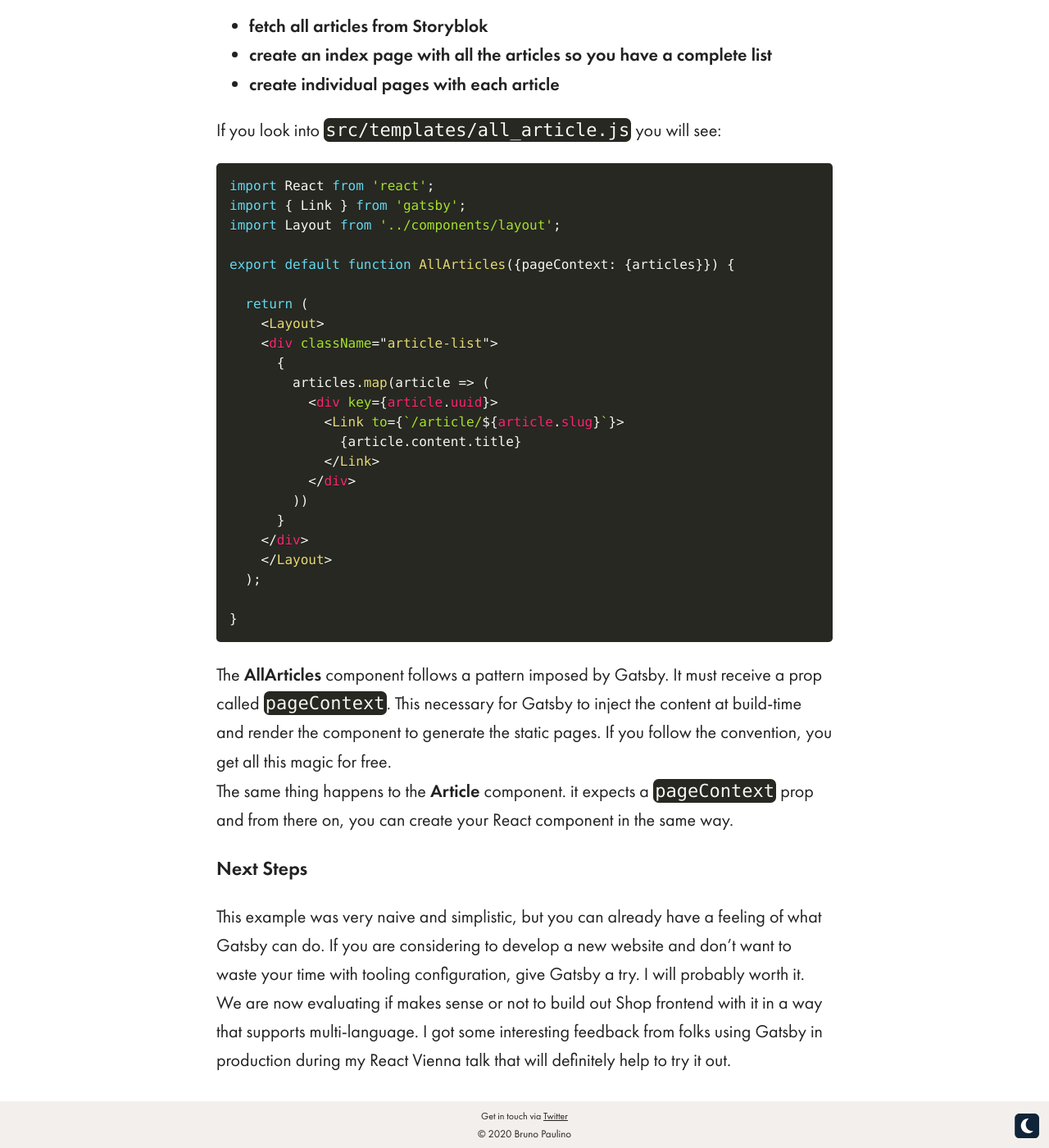
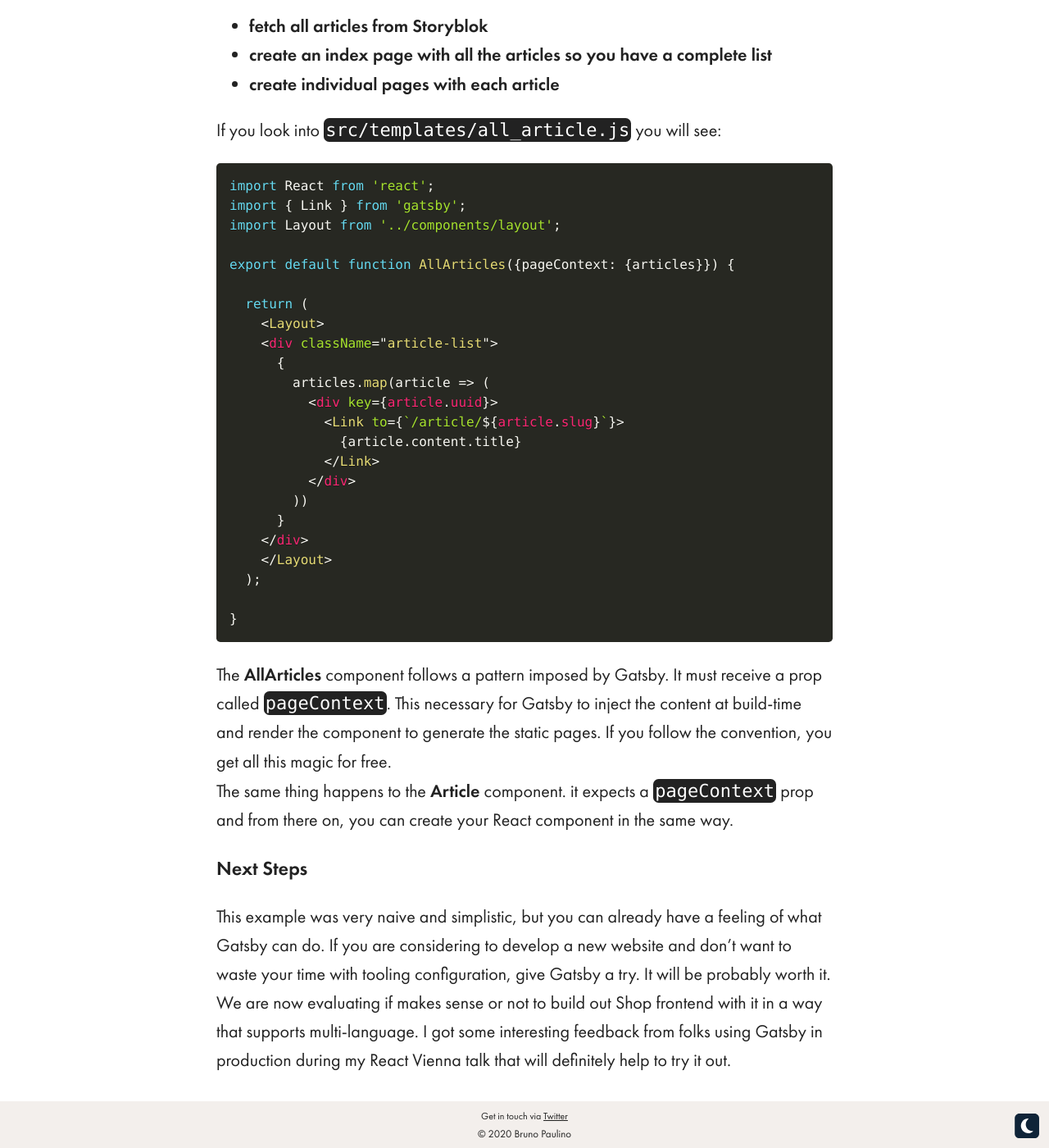
Before and after one commit to brunojppb/brunojppb.github.io, a Jekyll site: the page built from _posts/2020-02-26-rapid-prototyping-with-gatsby-js.md, in a window 1280 px wide and 1400 px high, scrolled down 8807 px. Shown: the whole window at 82% size. Built offline with Jekyll 4.4.1, drawn with Linux system fonts in a browser that asks for light colours; some of the changed text lies outside the part shown.

Commit message:
update Prism library and fix some typos

```diff
--- a/_posts/2020-02-26-rapid-prototyping-with-gatsby-js.md
+++ b/_posts/2020-02-26-rapid-prototyping-with-gatsby-js.md
@@ -180,5 +180,5 @@
 
 ## Next Steps
 
-This example was very naive and simplistic, but you can already have a feeling of what Gatsby can do. If you are considering to develop a new website and don't want to waste your time with tooling configuration, give Gatsby a try. I will probably worth it.
+This example was very naive and simplistic, but you can already have a feeling of what Gatsby can do. If you are considering to develop a new website and don't want to waste your time with tooling configuration, give Gatsby a try. It will be probably worth it.
 We are now evaluating if makes sense or not to build out Shop frontend with it in a way that supports multi-language. I got some interesting feedback from folks using Gatsby in production during my React Vienna talk that will definitely help to try it out.
--- a/_sass/lib/prism.scss
+++ b/_sass/lib/prism.scss
@@ -1,10 +1,16 @@
-/* PrismJS 1.17.1
-https://prismjs.com/download.html#themes=prism-okaidia&languages=markup+css+clike+javascript+c+bash+cpp+ruby+css-extras+markup-templating+docker+elixir+erb+git+go+graphql+java+scala+markdown+json+jsonp+kotlin+liquid+makefile+js-templates+typescript+nginx+objectivec+sql+properties+scss+python+js-extras+jsx+robot-framework+rust+sass+turtle+swift+yaml+haml+sparql+tsx+regex+wasm+xquery&plugins=line-numbers */
+/* PrismJS 1.19.0
+https://prismjs.com/download.html#themes=prism-okaidia&languages=markup+css+clike+javascript+bash+c+docker+elixir+git+go+graphql+java+nginx+objectivec+plsql+jsx+tsx+ruby+rust+scss+scala+sql+swift+typescript+yaml */
 /**
  * okaidia theme for JavaScript, CSS and HTML
  * Loosely based on Monokai textmate theme by http://www.monokai.nl/
  * @author ocodia
  */
+
+ code.highlighter-rouge, code.highlighter-rouge.language-plaintext {
+  font-size: inherit;
+  background-color: #222;
+  color: white;
+}
 
 code[class*="language-"],
 pre[class*="language-"] {
@@ -61,7 +67,7 @@
 	color: #f8f8f2;
 }
 
- .namespace {
+.token.namespace {
 	opacity: .7;
 }
 
@@ -123,45 +129,3 @@
 .token.entity {
 	cursor: help;
 }
-
- pre[class*="language-"].line-numbers {
-	 position: relative;
-	 padding-left: 3.8em;
-	 counter-reset: linenumber;
- }
-
- pre[class*="language-"].line-numbers > code {
-	 position: relative;
-	 white-space: inherit;
- }
-
- .line-numbers .line-numbers-rows {
-	 position: absolute;
-	 pointer-events: none;
-	 top: 0;
-	 font-size: 100%;
-	 left: -3.8em;
-	 width: 3em; /* works for line-numbers below 1000 lines */
-	 letter-spacing: -1px;
-	 border-right: 1px solid #999;
-
-	 -webkit-user-select: none;
-	 -moz-user-select: none;
-	 -ms-user-select: none;
-	 user-select: none;
-
- }
-
-	 .line-numbers-rows > span {
-		 pointer-events: none;
-		 display: block;
-		 counter-increment: linenumber;
-	 }
-
-		 .line-numbers-rows > span:before {
-			 content: counter(linenumber);
-			 color: #999;
-			 display: block;
-			 padding-right: 0.8em;
-			 text-align: right;
-		 }
--- a/_sass/main.scss
+++ b/_sass/main.scss
@@ -151,7 +151,3 @@
 .courses {
   padding-bottom: 30px;
 }
-
-.highlighter-rouge {
-  font-size: 16px;
-}
```
Also changed, not shown: other parts of _posts/2020-02-26-rapid-prototyping-with-gatsby-js.md (+1 -1 lines), assets/js/prism.js. Lines whose indentation alone changed are shown as unchanged.
